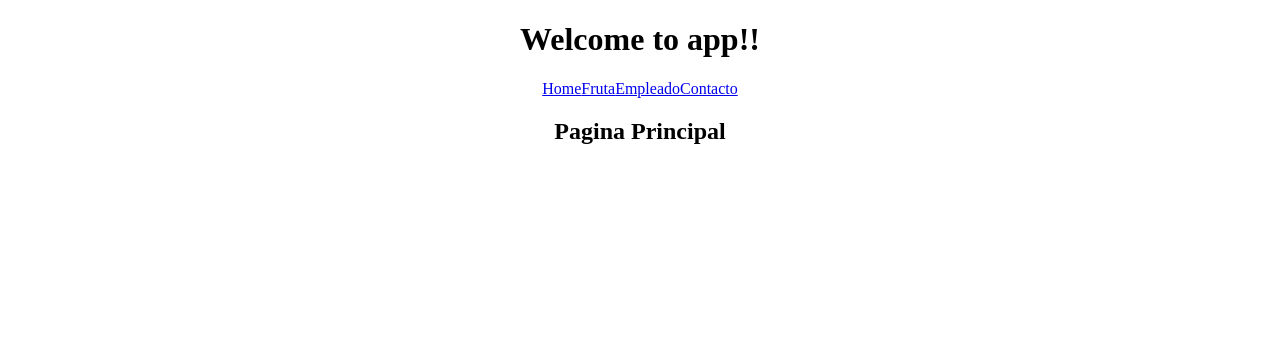
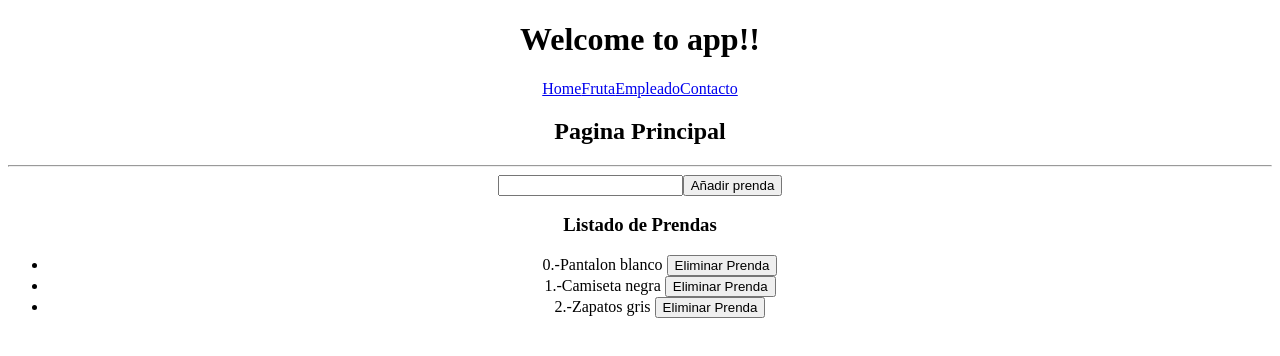
Before and after one commit to ivanrojo07/Angular4Ejemplo, an Angular app: page / in a window 1280 px wide. Shown: the top 356 px of the page. Built offline with nearby package versions, Linux system fonts and the light colour scheme.

Commit message:
Usando los servicios en la pagina Principal

```diff
--- a/src/app/home/home.component.html
+++ b/src/app/home/home.component.html
@@ -1 +1,12 @@
 <h2>{{titulo}}</h2>
+<hr>
+<input type="text" [(ngModel)]="prenda_a_guardar">
+<button (click)="guardarPrenda()">Añadir prenda</button>
+<p *ngIf="prenda_a_guardar">La prenda a guardar es: {{prenda_a_guardar}}</p>
+<h3>Listado de Prendas</h3>
+<ul>
+	<li *ngFor="let prenda of listado_ropa; let i = index">
+		{{i}}.-{{prenda}}
+		<button (click)="eliminarPrenda(i)">Eliminar Prenda</button>
+	</li>
+</ul>
--- a/src/app/home/home.component.ts
+++ b/src/app/home/home.component.ts
@@ -1,13 +1,39 @@
 import {Component} from '@angular/core';
+//importar el servicio
+import {RopaService} from '../services/ropa.service';
 
 @Component({
 	selector: 'home',
-	templateUrl: './home.component.html'
+	templateUrl: './home.component.html',
+	providers: [RopaService]
 })
 
 export class HomeComponent{
 	public titulo: string;
-	constructor(){
+	public listado_ropa: Array<string>;
+	public prenda_a_guardar: string;
+	constructor(private _ropaService: RopaService){
 		this.titulo = 'Pagina Principal';
+		this.prenda_a_guardar='';
+
+	}
+
+	ngOnInit(){
+		this.listado_ropa = this._ropaService.getRopa();
+		//console.log(this._ropaService.prueba());
+		// console.log(this.listado_ropa);
+
+	}
+	guardarPrenda(){
+		if (this.prenda_a_guardar != '') {
+			// code...
+			this._ropaService.addRopa(this.prenda_a_guardar);
+			this.prenda_a_guardar='';
+		}
+	}
+
+	eliminarPrenda(index: number){
+		alert(index);
+		this._ropaService.deleteRopa(index);
 	}
 }
--- /dev/null
+++ b/src/app/services/ropa.service.ts
@@ -0,0 +1,30 @@
+import {Injectable} from '@angular/core';
+
+@Injectable()
+
+export class RopaService{
+	public nombre_prenda: string;
+	public coleccion_ropa: Array<string>;
+	constructor() {
+		// code...
+		this.nombre_prenda = 'Pantalones vaqueros';
+		this.coleccion_ropa = ['Pantalon blanco', 'Camiseta negra', 'Zapatos gris'];
+	}
+	prueba(){
+
+		return this.nombre_prenda;
+	}
+
+	addRopa(nombre_ropa){
+		this.coleccion_ropa.push(nombre_ropa);
+		return this.getRopa();
+	}
+
+	getRopa(){
+		return this.coleccion_ropa;
+	}
+	deleteRopa(id:number){
+		this.coleccion_ropa.splice(id,1);
+		return this.getRopa();
+	}
+}
```
